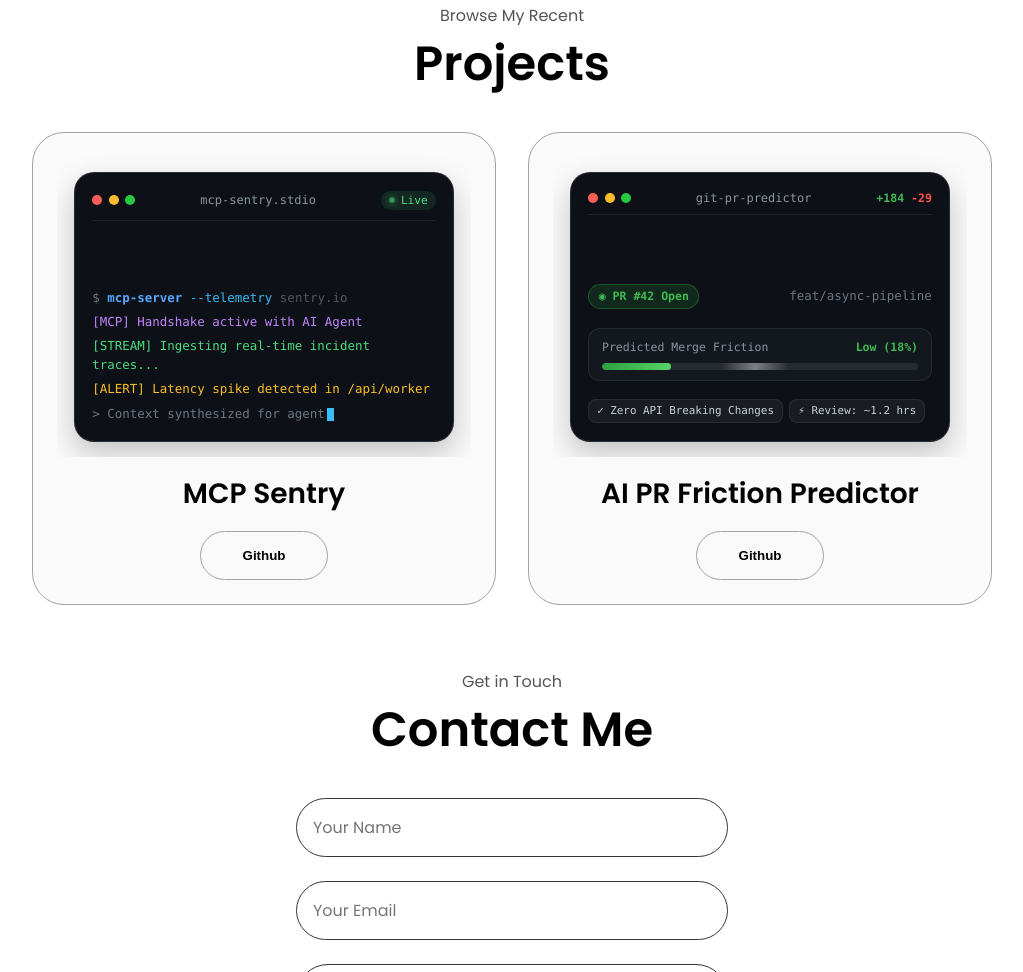
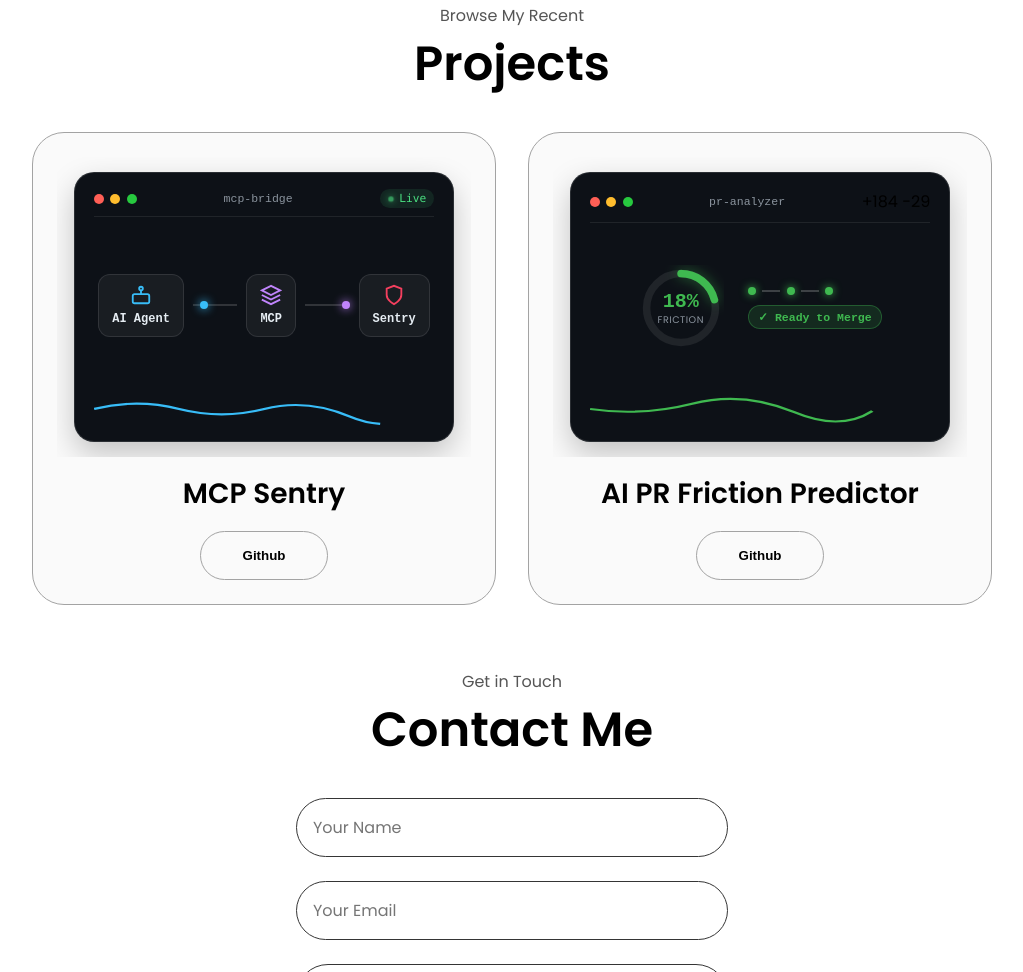
Before and after one commit to KenEverestNunes/Portfolio, a plain HTML site: page index.html in a window 1280 px wide. Shown: the part 3229-4201 px from the top of the page, without its empty margins (128-1151 px from the left). Drawn offline with Linux system fonts and the light colour scheme.

Commit message:
design: replace text-heavy cards with sleek animated visual architecture diagrams

```diff
--- a/index.html
+++ b/index.html
@@ -358,25 +358,61 @@
         <div class="about-containers">
           <div class="details-container color-container">
             <div class="article-container">
-              <div class="project-preview-card">
-                <div class="preview-header">
+              <div class="project-visual-canvas">
+                <div class="visual-header">
                   <div class="window-controls">
                     <span class="control-dot dot-red"></span>
                     <span class="control-dot dot-yellow"></span>
                     <span class="control-dot dot-green"></span>
                   </div>
-                  <span class="preview-title-badge">mcp-sentry.stdio</span>
+                  <span class="visual-badge">mcp-bridge</span>
                   <div class="status-indicator">
                     <span class="pulse-dot"></span>
                     <span>Live</span>
                   </div>
                 </div>
-                <div class="terminal-stream">
-                  <p><span class="term-dim">$</span> <span class="term-cmd">mcp-server</span> <span class="term-cyan">--telemetry</span> sentry.io</p>
-                  <p class="term-purple">[MCP] Handshake active with AI Agent</p>
-                  <p class="term-green">[STREAM] Ingesting real-time incident traces...</p>
-                  <p class="term-warn">[ALERT] Latency spike detected in /api/worker</p>
-                  <p><span class="term-dim">&gt; Context synthesized for agent</span><span class="term-cursor"></span></p>
+
+                <div class="mcp-visual-flow">
+                  <div class="flow-node-box">
+                    <svg class="flow-node-icon" viewBox="0 0 24 24" fill="none" stroke="currentColor" stroke-width="2">
+                      <rect x="3" y="11" width="18" height="10" rx="2"></rect>
+                      <circle cx="12" cy="5" r="2"></circle>
+                      <path d="M12 7v4"></path>
+                      <line x1="8" y1="16" x2="8" y2="16"></line>
+                      <line x1="16" y1="16" x2="16" y2="16"></line>
+                    </svg>
+                    <span class="flow-node-name">AI Agent</span>
+                  </div>
+
+                  <div class="flow-wire">
+                    <span class="flow-packet"></span>
+                  </div>
+
+                  <div class="flow-node-box">
+                    <svg class="flow-node-icon" style="color: #c084fc;" viewBox="0 0 24 24" fill="none" stroke="currentColor" stroke-width="2">
+                      <polygon points="12 2 2 7 12 12 22 7 12 2"></polygon>
+                      <polyline points="2 17 12 22 22 17"></polyline>
+                      <polyline points="2 12 12 17 22 12"></polyline>
+                    </svg>
+                    <span class="flow-node-name">MCP</span>
+                  </div>
+
+                  <div class="flow-wire">
+                    <span class="flow-packet flow-packet-reverse"></span>
+                  </div>
+
+                  <div class="flow-node-box">
+                    <svg class="flow-node-icon" style="color: #f43f5e;" viewBox="0 0 24 24" fill="none" stroke="currentColor" stroke-width="2">
+                      <path d="M12 22s8-4 8-10V5l-8-3-8 3v7c0 6 8 10 8 10z"></path>
+                    </svg>
+                    <span class="flow-node-name">Sentry</span>
+                  </div>
+                </div>
+
+                <div class="telemetry-wave-container">
+                  <svg class="telemetry-wave-svg" viewBox="0 0 200 30" preserveAspectRatio="none">
+                    <path class="wave-path" d="M0,15 Q25,5 50,15 T100,15 T150,22 T200,15"></path>
+                  </svg>
                 </div>
               </div>
             </div>
@@ -392,36 +428,49 @@
           </div>
           <div class="details-container color-container">
             <div class="article-container">
-              <div class="project-preview-card">
-                <div class="preview-header">
+              <div class="project-visual-canvas">
+                <div class="visual-header">
                   <div class="window-controls">
                     <span class="control-dot dot-red"></span>
                     <span class="control-dot dot-yellow"></span>
                     <span class="control-dot dot-green"></span>
                   </div>
-                  <span class="preview-title-badge">git-pr-predictor</span>
+                  <span class="visual-badge">pr-analyzer</span>
                   <div class="diff-stat">
                     <span class="added">+184</span> <span class="removed">-29</span>
                   </div>
                 </div>
-                <div class="terminal-stream">
-                  <div class="pr-header-row">
-                    <span class="pr-tag">&#9673; PR #42 Open</span>
-                    <span class="term-dim">feat/async-pipeline</span>
-                  </div>
-                  <div class="friction-meter-box">
-                    <div class="friction-label-row">
-                      <span>Predicted Merge Friction</span>
-                      <span class="friction-score-text">Low (18%)</span>
-                    </div>
-                    <div class="friction-bar-track">
-                      <div class="friction-bar-fill"></div>
+
+                <div class="gauge-visual-center">
+                  <div class="gauge-circle-wrap">
+                    <svg class="gauge-svg" viewBox="0 0 80 80">
+                      <circle cx="40" cy="40" r="32" class="gauge-bg-ring"></circle>
+                      <circle cx="40" cy="40" r="32" class="gauge-fill-ring"></circle>
+                    </svg>
+                    <div class="gauge-text-center">
+                      <span class="gauge-big-num">18%</span>
+                      <span class="gauge-sub-lbl">Friction</span>
                     </div>
                   </div>
-                  <div class="pr-checks-row">
-                    <span class="pr-check-pill">&#10003; Zero API Breaking Changes</span>
-                    <span class="pr-check-pill">&#9889; Review: ~1.2 hrs</span>
+
+                  <div class="git-branch-visual">
+                    <div class="git-node-row">
+                      <span class="git-commit-dot"></span>
+                      <span class="git-line-segment"></span>
+                      <span class="git-commit-dot"></span>
+                      <span class="git-line-segment"></span>
+                      <span class="git-commit-dot"></span>
+                    </div>
+                    <div>
+                      <span class="merge-status-badge">&#10003; Ready to Merge</span>
+                    </div>
                   </div>
+                </div>
+
+                <div class="telemetry-wave-container">
+                  <svg class="telemetry-wave-svg" viewBox="0 0 200 30" preserveAspectRatio="none">
+                    <path class="wave-path" style="stroke: #3fb950;" d="M0,15 Q30,22 60,10 T120,18 T170,12 T200,15"></path>
+                  </svg>
                 </div>
               </div>
             </div>
--- a/style.css
+++ b/style.css
@@ -907,133 +907,267 @@ body.dark-mode .job-description li::before { color: white; }
   50% { opacity: 0.4; transform: scale(0.85); }
 }
 
-/* Terminal Feed */
-.terminal-stream {
-  font-family: ui-monospace, SFMono-Regular, Menlo, monospace;
-  font-size: 0.78rem;
-  line-height: 1.5;
-  color: #c9d1d9;
+/* =========================================================
+   Minimalist Visual Project Components (Fewer Words, More Visual)
+   ========================================================= */
+
+.project-visual-canvas {
+  width: 92%;
+  height: 90%;
+  background: #0d1117;
+  border-radius: 1.25rem;
+  border: 1px solid rgba(255, 255, 255, 0.12);
+  padding: 1rem 1.2rem;
+  box-sizing: border-box;
   display: flex;
   flex-direction: column;
-  gap: 0.35rem;
+  justify-content: space-between;
+  text-align: left;
+  box-shadow: 0 12px 30px rgba(0, 0, 0, 0.22);
+  transition: all 0.35s cubic-bezier(0.4, 0, 0.2, 1);
+  position: relative;
+  overflow: hidden;
 }
 
-.term-cmd { color: #58a6ff; font-weight: 600; }
-.term-cyan { color: #38bdf8; }
-.term-purple { color: #c084fc; }
-.term-green { color: #4ade80; }
-.term-dim { color: #6e7681; }
-.term-warn { color: #fbbf24; }
-
-.term-cursor {
-  display: inline-block;
-  width: 7px;
-  height: 13px;
-  background: #38bdf8;
-  vertical-align: middle;
-  margin-left: 2px;
-  animation: cursorBlink 1s infinite step-start;
+body.dark-mode .project-visual-canvas {
+  background: #090d16;
+  border-color: rgba(255, 255, 255, 0.18);
 }
 
-@keyframes cursorBlink {
-  50% { opacity: 0; }
+.project-visual-canvas:hover {
+  transform: translateY(-5px);
+  border-color: rgba(56, 189, 248, 0.5);
+  box-shadow: 0 16px 36px rgba(56, 189, 248, 0.16);
 }
 
-/* PR Predictor Widget Styling */
-.pr-header-row {
+/* Header */
+.visual-header {
   display: flex;
   align-items: center;
   justify-content: space-between;
-  margin-bottom: 0.4rem;
+  border-bottom: 1px solid rgba(255, 255, 255, 0.08);
+  padding-bottom: 0.5rem;
 }
 
-.pr-tag {
+.visual-badge {
+  font-size: 0.72rem;
+  color: #8b949e;
+  font-family: ui-monospace, SFMono-Regular, monospace;
+}
+
+/* MCP Visual Flow */
+.mcp-visual-flow {
+  display: flex;
+  align-items: center;
+  justify-content: space-around;
+  margin: auto 0;
+  padding: 0.5rem 0;
+}
+
+.flow-node-box {
+  display: flex;
+  flex-direction: column;
+  align-items: center;
+  gap: 0.35rem;
+  padding: 0.6rem 0.8rem;
+  background: rgba(255, 255, 255, 0.05);
+  border: 1px solid rgba(255, 255, 255, 0.1);
+  border-radius: 0.75rem;
+  transition: all 0.3s ease;
+}
+
+.project-visual-canvas:hover .flow-node-box {
+  border-color: rgba(56, 189, 248, 0.4);
+}
+
+.flow-node-icon {
+  width: 22px;
+  height: 22px;
+  color: #38bdf8;
+  display: inline-block;
+}
+
+.flow-node-name {
+  font-size: 0.75rem;
+  font-weight: 600;
+  color: #e6edf3;
+  font-family: ui-monospace, SFMono-Regular, monospace;
+}
+
+.flow-wire {
+  position: relative;
+  width: 44px;
+  height: 2px;
+  background: rgba(255, 255, 255, 0.15);
+}
+
+.flow-packet {
+  position: absolute;
+  top: -3px;
+  left: 0;
+  width: 8px;
+  height: 8px;
+  border-radius: 50%;
+  background: #38bdf8;
+  box-shadow: 0 0 10px #38bdf8;
+  animation: packetMove 2s infinite ease-in-out;
+}
+
+.flow-packet-reverse {
+  animation: packetMoveReverse 2s infinite ease-in-out;
+  background: #c084fc;
+  box-shadow: 0 0 10px #c084fc;
+}
+
+@keyframes packetMove {
+  0% { left: 0%; opacity: 0; }
+  20% { opacity: 1; }
+  80% { opacity: 1; }
+  100% { left: 100%; opacity: 0; }
+}
+
+@keyframes packetMoveReverse {
+  0% { left: 100%; opacity: 0; }
+  20% { opacity: 1; }
+  80% { opacity: 1; }
+  100% { left: 0%; opacity: 0; }
+}
+
+/* Animated Sparkline Wave */
+.telemetry-wave-container {
+  height: 32px;
+  width: 100%;
+  overflow: hidden;
+  display: flex;
+  align-items: center;
+}
+
+.telemetry-wave-svg {
+  width: 100%;
+  height: 100%;
+}
+
+.wave-path {
+  fill: none;
+  stroke: #38bdf8;
+  stroke-width: 2;
+  stroke-dasharray: 200;
+  stroke-dashoffset: 0;
+  animation: waveDash 3.5s linear infinite;
+}
+
+@keyframes waveDash {
+  0% { stroke-dashoffset: 200; }
+  100% { stroke-dashoffset: 0; }
+}
+
+/* PR Radial Gauge Visual */
+.gauge-visual-center {
+  display: flex;
+  align-items: center;
+  justify-content: center;
+  gap: 1.5rem;
+  margin: auto 0;
+}
+
+.gauge-circle-wrap {
+  position: relative;
+  width: 86px;
+  height: 86px;
+  display: flex;
+  align-items: center;
+  justify-content: center;
+}
+
+.gauge-svg {
+  width: 100%;
+  height: 100%;
+  transform: rotate(-90deg);
+}
+
+.gauge-bg-ring {
+  fill: none;
+  stroke: rgba(255, 255, 255, 0.08);
+  stroke-width: 7;
+}
+
+.gauge-fill-ring {
+  fill: none;
+  stroke: #3fb950;
+  stroke-width: 7;
+  stroke-linecap: round;
+  stroke-dasharray: 220;
+  stroke-dashoffset: 180;
+  filter: drop-shadow(0 0 6px rgba(63, 185, 80, 0.5));
+  animation: gaugePulse 3s infinite ease-in-out;
+}
+
+@keyframes gaugePulse {
+  0%, 100% { stroke-dashoffset: 180; }
+  50% { stroke-dashoffset: 172; }
+}
+
+.gauge-text-center {
+  position: absolute;
+  display: flex;
+  flex-direction: column;
+  align-items: center;
+}
+
+.gauge-big-num {
+  font-size: 1.25rem;
+  font-weight: 700;
+  color: #3fb950;
+  font-family: ui-monospace, SFMono-Regular, monospace;
+}
+
+.gauge-sub-lbl {
+  font-size: 0.6rem;
+  color: #8b949e;
+  text-transform: uppercase;
+  letter-spacing: 0.5px;
+}
+
+/* Visual Git Branch Line */
+.git-branch-visual {
+  display: flex;
+  flex-direction: column;
+  gap: 0.5rem;
+}
+
+.git-node-row {
+  display: flex;
+  align-items: center;
+  gap: 0.4rem;
+  font-size: 0.72rem;
+  color: #c9d1d9;
+  font-family: ui-monospace, SFMono-Regular, monospace;
+}
+
+.git-commit-dot {
+  width: 8px;
+  height: 8px;
+  border-radius: 50%;
+  background: #3fb950;
+  box-shadow: 0 0 8px #3fb950;
+}
+
+.git-line-segment {
+  width: 18px;
+  height: 2px;
+  background: rgba(255, 255, 255, 0.2);
+}
+
+.merge-status-badge {
   display: inline-flex;
   align-items: center;
-  gap: 0.4rem;
-  background: rgba(35, 134, 54, 0.2);
-  border: 1px solid rgba(46, 160, 67, 0.4);
+  gap: 0.35rem;
+  background: rgba(63, 185, 80, 0.15);
+  border: 1px solid rgba(63, 185, 80, 0.35);
   color: #3fb950;
-  padding: 0.2rem 0.6rem;
+  padding: 0.25rem 0.6rem;
   border-radius: 1rem;
   font-size: 0.72rem;
   font-weight: 600;
-  font-family: ui-monospace, SFMono-Regular, Menlo, monospace;
+  font-family: ui-monospace, SFMono-Regular, monospace;
 }
-
-.diff-stat {
-  font-family: ui-monospace, SFMono-Regular, Menlo, monospace;
-  font-size: 0.72rem;
-}
-.diff-stat .added { color: #3fb950; font-weight: bold; }
-.diff-stat .removed { color: #f85149; font-weight: bold; }
-
-.friction-meter-box {
-  background: rgba(22, 27, 34, 0.85);
-  border: 1px solid rgba(255, 255, 255, 0.08);
-  border-radius: 0.75rem;
-  padding: 0.65rem 0.8rem;
-  margin: 0.4rem 0;
-}
-
-.friction-label-row {
-  display: flex;
-  justify-content: space-between;
-  align-items: center;
-  font-size: 0.72rem;
-  color: #8b949e;
-  margin-bottom: 0.4rem;
-  font-family: ui-monospace, SFMono-Regular, Menlo, monospace;
-}
-
-.friction-score-text {
-  color: #3fb950;
-  font-weight: 600;
-}
-
-.friction-bar-track {
-  width: 100%;
-  height: 7px;
-  background: rgba(255, 255, 255, 0.08);
-  border-radius: 10px;
-  overflow: hidden;
-  position: relative;
-}
-
-.friction-bar-fill {
-  height: 100%;
-  width: 22%;
-  background: linear-gradient(90deg, #2ea043, #56d364);
-  border-radius: 10px;
-  position: relative;
-  transition: width 0.6s ease;
-}
-
-.friction-bar-fill::after {
-  content: "";
-  position: absolute;
-  top: 0; left: 0; right: 0; bottom: 0;
-  background: linear-gradient(90deg, transparent, rgba(255,255,255,0.4), transparent);
-  animation: shimmerGlow 2.5s infinite;
-}
-
-@keyframes shimmerGlow {
-  0% { transform: translateX(-100%); }
-  100% { transform: translateX(200%); }
-}
-
-.pr-checks-row {
-  display: flex;
-  gap: 0.4rem;
-  margin-top: 0.35rem;
-}
-
-.pr-check-pill {
-  font-size: 0.68rem;
-  background: rgba(255, 255, 255, 0.05);
-  border: 1px solid rgba(255, 255, 255, 0.07);
-  padding: 0.2rem 0.5rem;
-  border-radius: 0.5rem;
-  color: #c9d1d9;
-  font-family: ui-monospace, SFMono-Regular, Menlo, monospace;
-}
```
